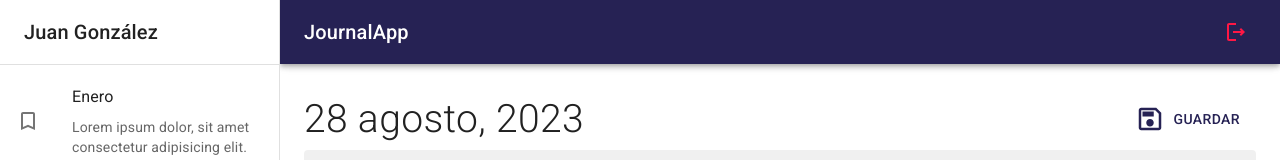
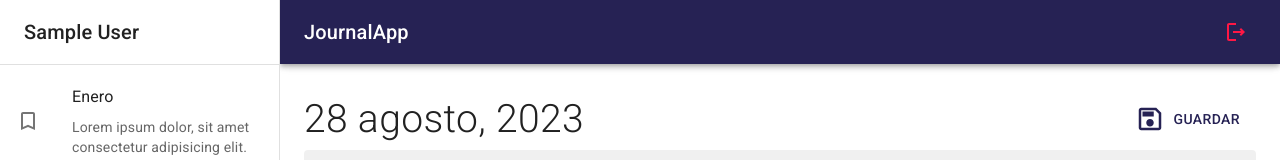
Before and after one commit to juang-10/journal-app, a React (Vite) app: page / in a window 1280 px wide. Shown: the top 160 px of the page. Built offline with nearby package versions, Linux system fonts and the light colour scheme; no server answers; sample sign-in values are in the browser's storage.

Commit message:
Refactor: SideBar component to use displayName from auth state

```diff
--- a/src/journal/components/SideBar.jsx
+++ b/src/journal/components/SideBar.jsx
@@ -1,7 +1,10 @@
 import { TurnedInNot } from '@mui/icons-material'
 import { Box, Divider, Drawer, Grid, List, ListItem, ListItemButton, ListItemIcon, ListItemText, Toolbar, Typography } from '@mui/material'
+import { useSelector } from 'react-redux';
 
 export const SideBar = ({drawerWidth = 240}) => {
+  const { displayName } = useSelector( state => state.auth );
+
   return (
     <Box
       component='nav'
@@ -16,7 +19,7 @@ export const SideBar = ({drawerWidth = 240}) => {
         }}
       >
         <Toolbar>
-          <Typography variant='h6' noWrap component='div'>Juan González</Typography>
+          <Typography variant='h6' noWrap component='div'>{ displayName }</Typography>
         </Toolbar>
         <Divider />
 
```
